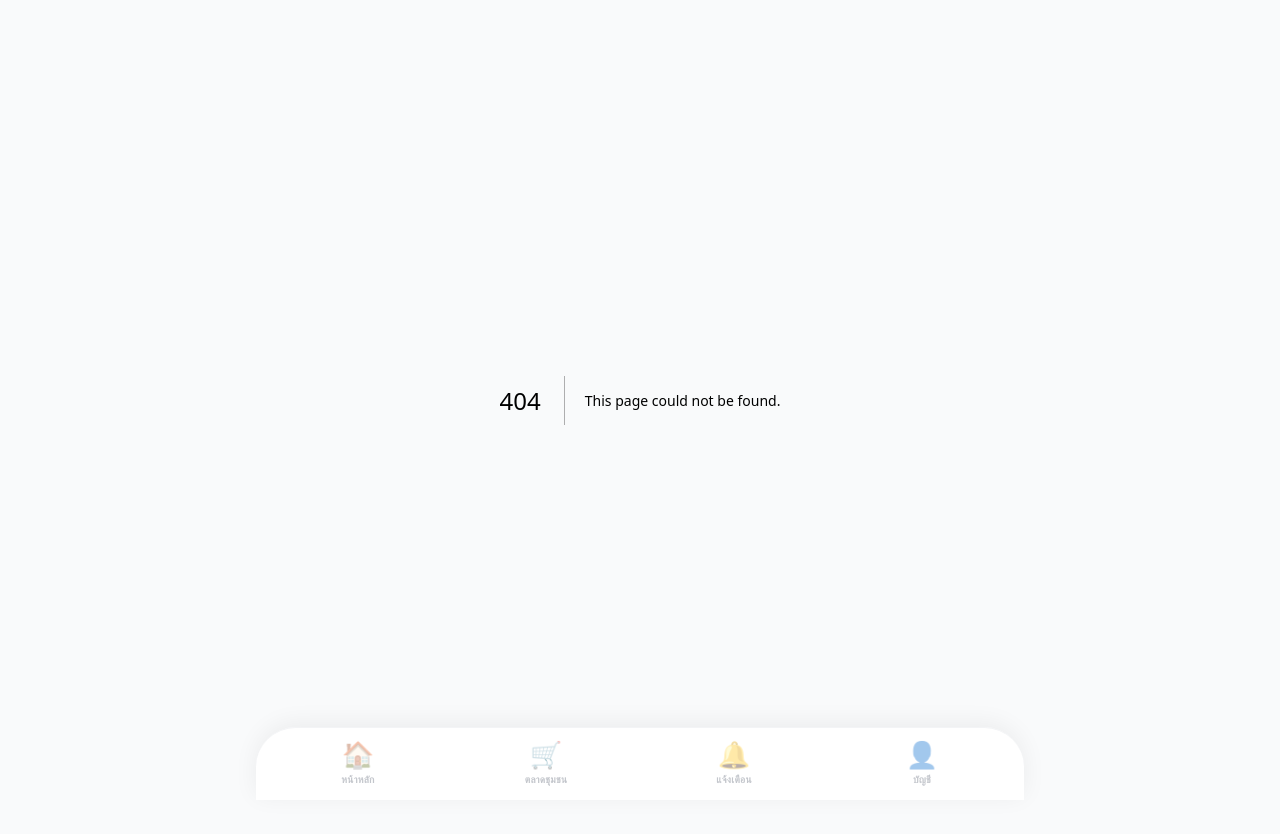
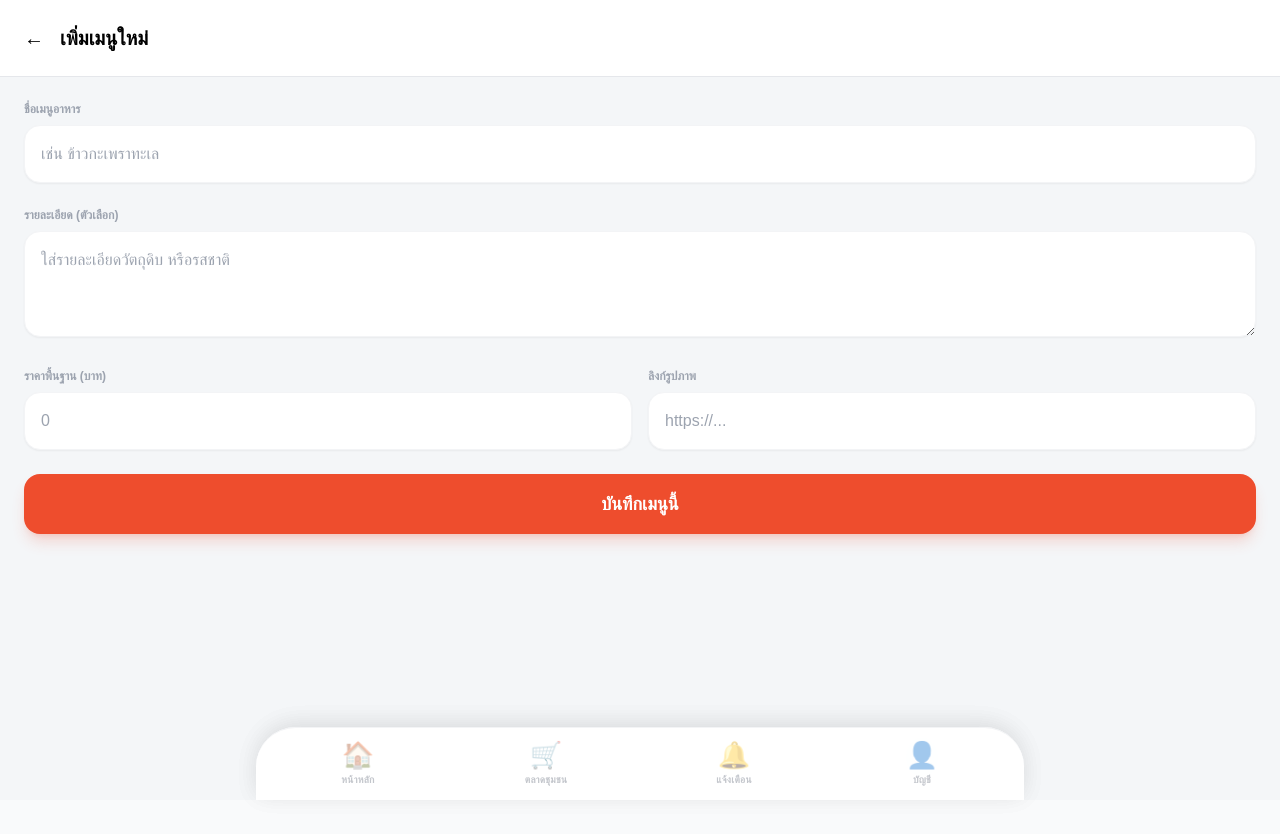
Before and after one commit to BSam-B3/jong-jaroen, a Next.js app: page /marketplace/manage-shop/products/add in a window 1280 px wide. Before the commit this address had no page. Shown: the top 834 px of the page. Built offline with nearby package versions, Linux system fonts and the light colour scheme; no server answers.

Commit message:
Create page.tsx

```diff
--- /dev/null
+++ b/app/marketplace/manage-shop/products/add/page.tsx
@@ -0,0 +1,112 @@
+"use client";
+
+import { useState } from 'react';
+import { useRouter } from 'next/navigation';
+import { supabase } from '@/lib/supabase';
+import BottomNav from '@/app/components/BottomNav';
+
+export default function AddProductPage() {
+  const router = useRouter();
+  const [loading, setLoading] = useState(false);
+  const [formData, setFormData] = useState({
+    name: '',
+    description: '',
+    base_price: '',
+    image_url: ''
+  });
+
+  const handleSubmit = async (e: React.FormEvent) => {
+    e.preventDefault();
+    setLoading(true);
+
+    try {
+      const { data: { user } } = await supabase.auth.getUser();
+      const { data: shop } = await supabase.from('shops').select('id').eq('owner_id', user?.id).single();
+
+      if (shop) {
+        const { error } = await supabase.from('products').insert({
+          shop_id: shop.id,
+          name: formData.name,
+          description: formData.description,
+          base_price: parseFloat(formData.base_price),
+          image_url: formData.image_url,
+          is_available: true
+        });
+
+        if (error) throw error;
+        alert('เพิ่มเมนูเรียบร้อยแล้วค่ะ!');
+        router.push('/marketplace/manage-shop/products');
+      }
+    } catch (err) {
+      alert('เกิดข้อผิดพลาด กรุณาลองใหม่อีกครั้ง');
+    } finally {
+      setLoading(false);
+    }
+  };
+
+  return (
+    <div className="min-h-screen bg-[#F4F6F8] pb-32">
+      <header className="p-6 bg-white border-b sticky top-0 z-10 flex items-center gap-4">
+        <button onClick={() => router.back()} className="text-xl">←</button>
+        <h1 className="text-xl font-black">เพิ่มเมนูใหม่</h1>
+      </header>
+
+      <main className="p-6">
+        <form onSubmit={handleSubmit} className="space-y-6">
+          <div>
+            <label className="block text-xs font-black text-gray-400 uppercase mb-2">ชื่อเมนูอาหาร</label>
+            <input
+              required
+              className="w-full p-4 bg-white border border-gray-100 rounded-2xl shadow-sm focus:border-[#EE4D2D] outline-none transition-all"
+              placeholder="เช่น ข้าวกะเพราทะเล"
+              value={formData.name}
+              onChange={(e) => setFormData({...formData, name: e.target.value})}
+            />
+          </div>
+
+          <div>
+            <label className="block text-xs font-black text-gray-400 uppercase mb-2">รายละเอียด (ตัวเลือก)</label>
+            <textarea
+              className="w-full p-4 bg-white border border-gray-100 rounded-2xl shadow-sm focus:border-[#EE4D2D] outline-none transition-all"
+              placeholder="ใส่รายละเอียดวัตถุดิบ หรือรสชาติ"
+              rows={3}
+              value={formData.description}
+              onChange={(e) => setFormData({...formData, description: e.target.value})}
+            />
+          </div>
+
+          <div className="grid grid-cols-2 gap-4">
+            <div>
+              <label className="block text-xs font-black text-gray-400 uppercase mb-2">ราคาพื้นฐาน (บาท)</label>
+              <input
+                required
+                type="number"
+                className="w-full p-4 bg-white border border-gray-100 rounded-2xl shadow-sm focus:border-[#EE4D2D] outline-none transition-all"
+                placeholder="0"
+                value={formData.base_price}
+                onChange={(e) => setFormData({...formData, base_price: e.target.value})}
+              />
+            </div>
+            <div>
+              <label className="block text-xs font-black text-gray-400 uppercase mb-2">ลิงก์รูปภาพ</label>
+              <input
+                className="w-full p-4 bg-white border border-gray-100 rounded-2xl shadow-sm focus:border-[#EE4D2D] outline-none transition-all"
+                placeholder="https://..."
+                value={formData.image_url}
+                onChange={(e) => setFormData({...formData, image_url: e.target.value})}
+              />
+            </div>
+          </div>
+
+          <button
+            disabled={loading}
+            className="w-full bg-[#EE4D2D] text-white py-4 rounded-2xl font-black text-lg shadow-lg shadow-[#EE4D2D]/20 active:scale-95 transition-all mt-8"
+          >
+            {loading ? 'กำลังบันทึก...' : 'บันทึกเมนูนี้'}
+          </button>
+        </form>
+      </main>
+      <BottomNav />
+    </div>
+  );
+}
```
